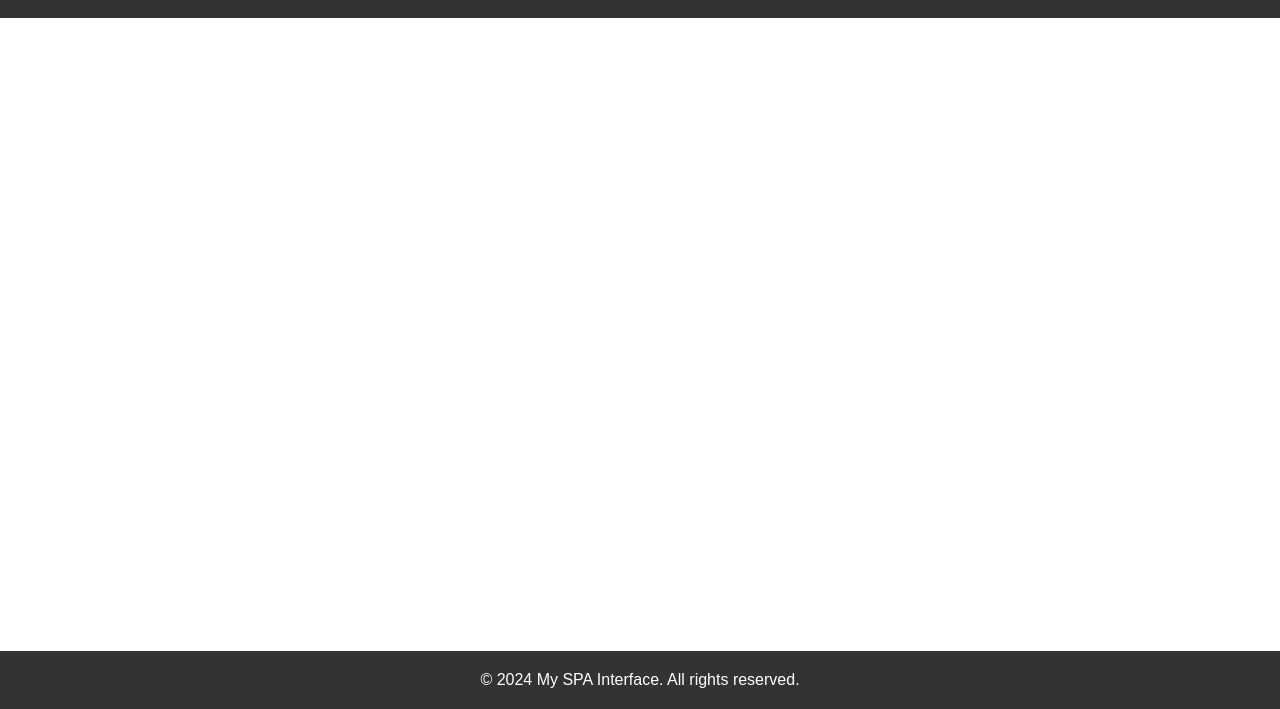
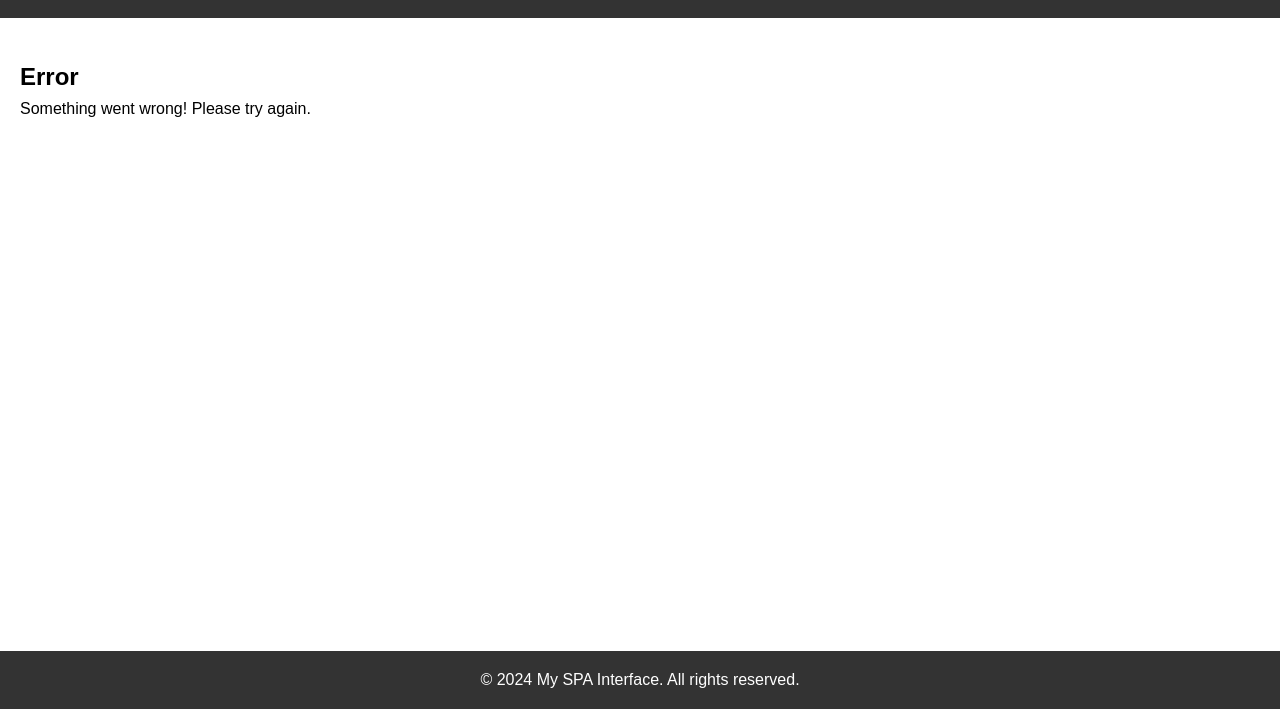
Before and after one commit to MikitaVitkouski/Timetable, a plain HTML site: page UI/index.html in a window 1280 px wide. Both pictures are taken after a click on the link "Error". Shown: the part 91-800 px from the top of the page. Drawn offline with Linux system fonts and the light colour scheme.

Commit message:
Added a new section error

```diff
--- a/UI/index.html
+++ b/UI/index.html
@@ -73,6 +73,10 @@
             </form>
         </section>
 
+        <section id="error" style="display: none;">
+            <h2>Error</h2>
+            <p>Something went wrong! Please try again.</p>
+        </section>
     </main>
 
     <footer>
```
